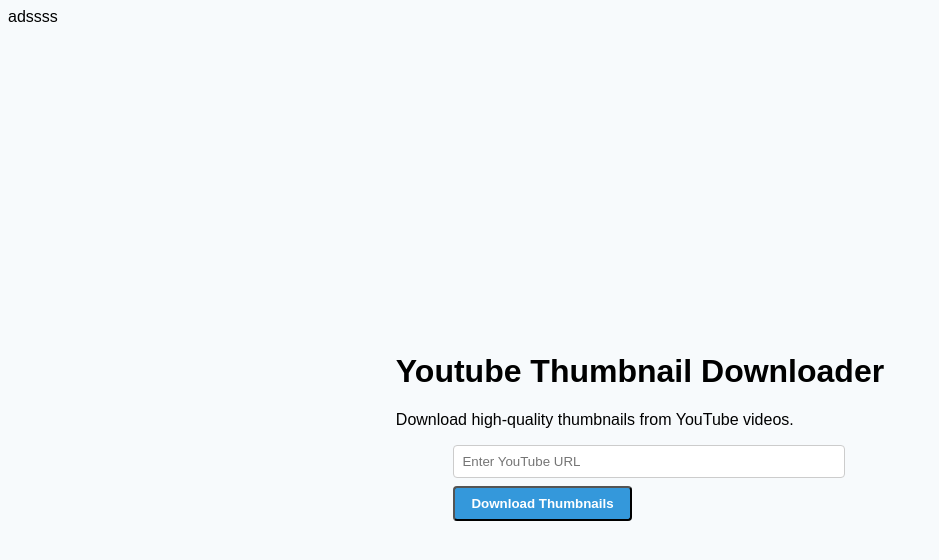
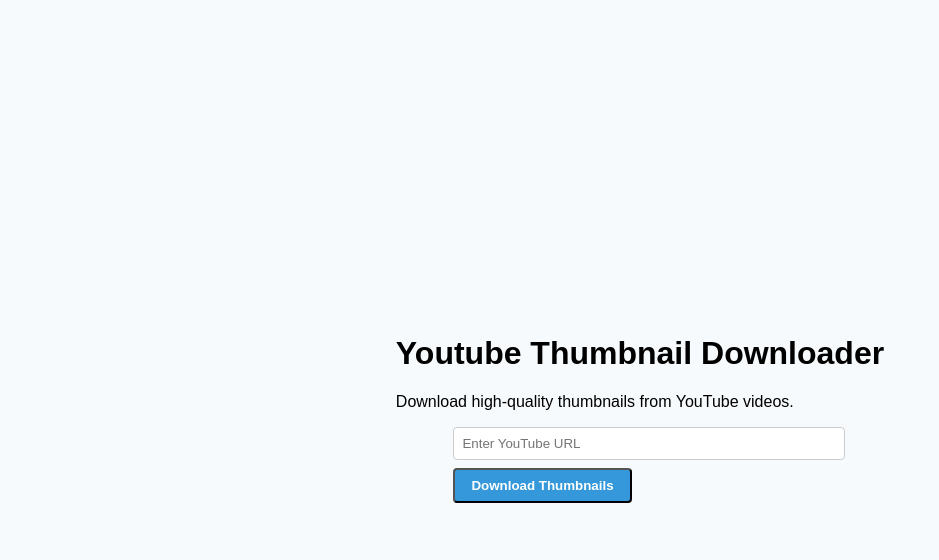
Before and after one commit to nolimitsexpo/download, a Next.js app: page / in a window 1280 px wide. Shown: the top 560 px of the page, without its empty margins (0-939 px from the left). Built offline with nearby package versions, Linux system fonts and the light colour scheme.

Commit message:
Update _document.js

```diff
--- a/pages/_document.js
+++ b/pages/_document.js
@@ -23,7 +23,6 @@ class MyDocument extends Document {
             href="/favicon/favicon-16x16.png"
           />
           <link rel="manifest" href="/favicon/site.webmanifest" />
-          adssss
         </Head>
         <body>
           <Main />
```
